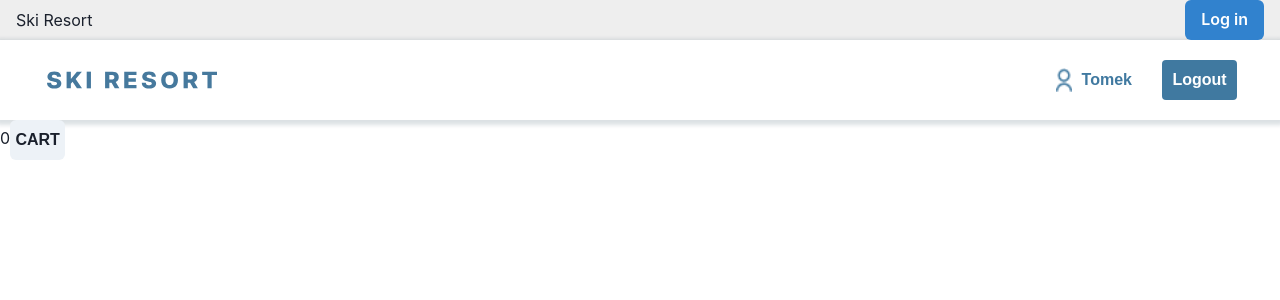
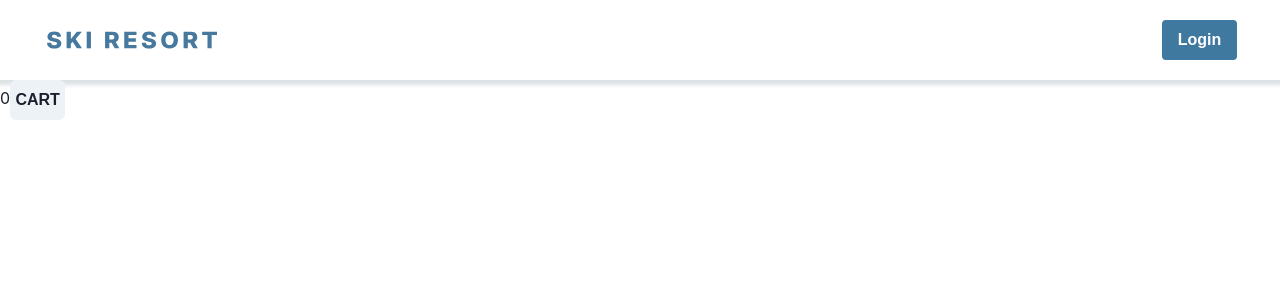
Before and after one commit to Ski-Curort/ski-curort, a React (Create React App) app in the folder frontend/: page /resort in a window 1280 px wide. Shown: the top 300 px of the page. Built offline with nearby package versions, Linux system fonts and the light colour scheme.

Commit message:
nav bar integrated with login

```diff
--- a/frontend/src/App.tsx
+++ b/frontend/src/App.tsx
@@ -1,18 +1,16 @@
-import React, {createContext, useState} from 'react';
-import './App.css';
-import logo from "./logo.svg";
-import {BrowserRouter, Route, Routes} from "react-router-dom";
+import React, { createContext, useState } from "react";
+import "./App.css";
+import { BrowserRouter, Route, Routes } from "react-router-dom";
 import { Wrapper } from "./components/Wrapper/Wrapper";
-import {StartPage} from "./components/StartPage";
-import {Cart} from "./components/Cart";
-import {Resort} from "./components/Resort";
-import {ChakraProvider, ListItem} from "@chakra-ui/react";
-import {ResortData} from "./models/resorts"
-import {UserData} from "./models/user";
-import {RoleEnum} from "./models/roleEnum";
-import {Confirmation} from "./components/Confirmation";
-import {BillData} from "./models/bill";
-import { LogInPage } from "./LoginPage/LogInPage";
+import { StartPage } from "./components/StartPage";
+import { Cart } from "./components/Cart";
+import { Resort } from "./components/Resort";
+import { ChakraProvider, ListItem } from "@chakra-ui/react";
+import { ResortData } from "./models/resorts";
+import { UserData } from "./models/user";
+import { RoleEnum } from "./models/roleEnum";
+import { Confirmation } from "./components/Confirmation";
+import { BillData } from "./models/bill";
 import { RedirectHandler } from "./components/RedirectHandler";
 import { Profile } from "./components/Profile/Profile";
 import { AppContextProvider } from "./context/AppContext";
@@ -24,108 +22,137 @@ interface DataContext {
   resortDataModifier: (value: ResortData) => void;
   userData: UserData;
   userDataModifier: (value: UserData) => void;
-    isChanged:boolean
-    isChangeModifier: (value: boolean)=>void;
+  isChanged: boolean;
+  isChangeModifier: (value: boolean) => void;
   billData: BillData;
-    billDataModifier: (value: BillData) =>void;
+  billDataModifier: (value: BillData) => void;
 }
 
 export const DataContext = createContext<DataContext>({
   resortData: {
-        curortAdress: "", curortName: "", curortPhonenumber: 0, currortEmail: "", id: 0,
-    },
-    userDataModifier: (value: UserData) => {
-    },
-
-    userData: {userId: 1, userName: "", userRole: RoleEnum.admin},
-    resortDataModifier: (value: ResortData) => {
-    },
-    isChanged: false,
-    isChangeModifier:(value: boolean)=>{},
-    billData:{
-
-        id: 0,
-        totalCost: 0,
-        creationData: "",
-        curort: {
-            curortAdress: "", curortName: "", curortPhonenumber: 0, currortEmail: "", id: 0,
-        },
-        itemList: [{item:{
-            itemId:0,
-            equipmentType:"",
-            brand:"",
-            totalPrice:0,
-            amount:0}}]
-
-    },
-    billDataModifier:(value: BillData)=> {}
-
-
-});
-
-function App() {
-    const [resortData, setResortData] = useState<ResortData>({
-
     curortAdress: "",
     curortName: "",
     curortPhonenumber: 0,
     currortEmail: "",
     id: 0,
+  },
+  userDataModifier: (value: UserData) => {},
 
-    },);
-    const resortDataModifier = (value: ResortData) => {
-        setResortData(value);
-    };
-    const [userData, setUserData] = useState<UserData>({userId: 1, userName: "Tomek", userRole: RoleEnum.admin},);
-    const userDataModifier = (value: UserData) => {
-        setUserData(value)
-    }
-    const [isChanged, setIsChange] = useState<boolean>(false);
-    const isChangeModifier=(value:boolean)=>{setIsChange(value)}
-const [billData, setBillData]=useState<BillData>({
-
+  userData: { userId: 1, userName: "", userRole: RoleEnum.admin },
+  resortDataModifier: (value: ResortData) => {},
+  isChanged: false,
+  isChangeModifier: (value: boolean) => {},
+  billData: {
     id: 0,
     totalCost: 0,
     creationData: "",
     curort: {
-        curortAdress: "", curortName: "", curortPhonenumber: 0, currortEmail: "", id: 0,
+      curortAdress: "",
+      curortName: "",
+      curortPhonenumber: 0,
+      currortEmail: "",
+      id: 0,
     },
-    itemList: [{item:{
-            itemId:0,
-            equipmentType:"",
-            brand:"",
-            totalPrice:0,
-            amount:0}}]
+    itemList: [
+      {
+        item: {
+          itemId: 0,
+          equipmentType: "",
+          brand: "",
+          totalPrice: 0,
+          amount: 0,
+        },
+      },
+    ],
+  },
+  billDataModifier: (value: BillData) => {},
+});
 
+function App() {
+  const [resortData, setResortData] = useState<ResortData>({
+    curortAdress: "",
+    curortName: "",
+    curortPhonenumber: 0,
+    currortEmail: "",
+    id: 0,
   });
-    const billDataModifier=(value: BillData)=>(setBillData(value))
+  const resortDataModifier = (value: ResortData) => {
+    setResortData(value);
+  };
+  const [userData, setUserData] = useState<UserData>({
+    userId: 1,
+    userName: "Tomek",
+    userRole: RoleEnum.admin,
+  });
+  const userDataModifier = (value: UserData) => {
+    setUserData(value);
+  };
+  const [isChanged, setIsChange] = useState<boolean>(false);
+  const isChangeModifier = (value: boolean) => {
+    setIsChange(value);
+  };
+  const [billData, setBillData] = useState<BillData>({
+    id: 0,
+    totalCost: 0,
+    creationData: "",
+    curort: {
+      curortAdress: "",
+      curortName: "",
+      curortPhonenumber: 0,
+      currortEmail: "",
+      id: 0,
+    },
+    itemList: [
+      {
+        item: {
+          itemId: 0,
+          equipmentType: "",
+          brand: "",
+          totalPrice: 0,
+          amount: 0,
+        },
+      },
+    ],
+  });
+  const billDataModifier = (value: BillData) => setBillData(value);
 
   return (
     <AppContextProvider>
-          <DataContext.Provider value={{
+      <DataContext.Provider
+        value={{
           resortData: resortData,
           resortDataModifier: resortDataModifier,
           userData: userData,
           userDataModifier: userDataModifier,
-              isChanged:isChanged,
-              isChangeModifier:isChangeModifier,
+          isChanged: isChanged,
+          isChangeModifier: isChangeModifier,
           billData: billData,
-              billDataModifier: billDataModifier
-          }}>
+          billDataModifier: billDataModifier,
+        }}
+      >
         <ChakraProvider>
           <BrowserRouter>
             <Routes>
               <Route path="/" element={<Wrapper />}>
-                          <Route path="/" element={<StartPage/>}></Route>
-                          <Route path="/resort" element={<Resort/>}></Route>
-                          <Route path="/cart" element={<Cart/>}></Route>
-                          <Route path="/confirmation" element={<Confirmation/>}></Route>
+                <Route path="/" element={<StartPage />}></Route>
+                <Route path="/resort" element={<Resort />}></Route>
+                <Route path="/cart" element={<Cart />}></Route>
+                <Route path="/confirmation" element={<Confirmation />}></Route>
                 <Route index element={<StartPage />}></Route>
-                          <Route path="/login" element={<LogInPage />}></Route>
                 <Route path="/profile" element={<Profile />}></Route>
               </Route>
-                        <Route path="/adminpanel" element={<ProtectedRoute><AdminPanel /></ProtectedRoute>}></Route>
-                        <Route path="/oauth2/redirect" element={<RedirectHandler />}></Route>
+              <Route
+                path="/adminpanel"
+                element={
+                  <ProtectedRoute>
+                    <AdminPanel />
+                  </ProtectedRoute>
+                }
+              ></Route>
+              <Route
+                path="/oauth2/redirect"
+                element={<RedirectHandler />}
+              ></Route>
             </Routes>
           </BrowserRouter>
         </ChakraProvider>
--- a/frontend/src/LoginPage/LogInPage.tsx
+++ /dev/null
@@ -1,14 +0,0 @@
-import { GOOGLE_AUTH_URL } from "../constants";
-
-export const LogInPage = () => {
-  const onLogin = () => {
-    window.location.href = GOOGLE_AUTH_URL;
-  };
-
-  return (
-    <div>
-      {process.env.REACT_APP_KEY}
-      <button onClick={onLogin}>Login with GOOGLE</button>
-    </div>
-  );
-};
--- a/frontend/src/components/Cart.tsx
+++ b/frontend/src/components/Cart.tsx
@@ -1,4 +1,4 @@
-import {NavBar} from "./navBar";
+
 import {
     Box,
     FormControl,
@@ -90,7 +90,6 @@ export const Cart = () => {
 
     return (
         <Box>
-            <NavBar/>
             <Box display={"flex"} justifyContent={"center"} flexDirection={"column"} alignItems={"center"}>
                 <p className={"summary"}>Summary:</p>
 
--- a/frontend/src/components/RedirectHandler.tsx
+++ b/frontend/src/components/RedirectHandler.tsx
@@ -9,8 +9,7 @@ export const RedirectHandler = () => {
 
   if(token){
     localStorage.setItem(ACCESS_TOKEN, token);
-    return <Navigate to={"/profile"} />
   }
 
-  return <Navigate to={"/login"}/>;
+  return <Navigate to={"/"}/>;
 };
--- a/frontend/src/components/Resort.tsx
+++ b/frontend/src/components/Resort.tsx
@@ -2,7 +2,7 @@ import {DataContext} from "../App";
 import {useContext} from "react";
 import {useNavigate} from "react-router-dom";
 import {Box, Button} from "@chakra-ui/react";
-import {NavBar} from "./navBar";
+
 
 
 export const Resort=()=> {
@@ -10,7 +10,6 @@ export const Resort=()=> {
     const context = useContext(DataContext);
     const navigate = useNavigate()
     return (<Box>
-            <NavBar/>
             <Box>
                 {context.resortData.id}
                 <Button className={"signButton"} onClick={() => navigate("/cart")}>CART</Button>
--- a/frontend/src/components/StartPage.tsx
+++ b/frontend/src/components/StartPage.tsx
@@ -36,7 +36,6 @@ export const StartPage = () => {
 
     const navigate = useNavigate()
     return (<Box className={"background"} display="flex" flexDirection={"column"} alignContent={"center"}>
-            <NavBar/>
             <Box display={"flex"} flexDirection={"column"} alignItems={"center"}
                  justifyItems={"center"} justifyContent={"center"} height='100%'>
                 <Stack maxWidth='557px' minWidth='557px' marginRight='51%' marginLeft='11%'>
--- a/frontend/src/components/Wrapper/Wrapper.tsx
+++ b/frontend/src/components/Wrapper/Wrapper.tsx
@@ -1,11 +1,13 @@
-import { Button, useToast } from "@chakra-ui/react";
+import { Box, useToast } from "@chakra-ui/react";
 import { useCallback, useEffect } from "react";
 import { Outlet, Link, useNavigate } from "react-router-dom";
 import { UserApi } from "../../api/UserApi";
-import { ACCESS_TOKEN } from "../../constants";
+import { ACCESS_TOKEN, GOOGLE_AUTH_URL } from "../../constants";
 import useAppContext from "../../hooks/useAppContext";
 import useAxios from "../../hooks/userAxios";
 import "./Wrapper.css";
+import Logo from "../../files/logo.svg";
+import Person from "../../files/Vector (2).png";
 
 export const Wrapper = () => {
   const axios = useAxios();
@@ -41,27 +43,57 @@ export const Wrapper = () => {
   };
 
   const onLogin = () => {
-    navigate("/login");
+    window.location.href = GOOGLE_AUTH_URL;
   };
 
   return (
     <div className="container">
-      <div className="menu-wraper">
-        <Link to={"/"}>Ski Resort</Link>
-        {!context.currentUser ? (
-          <Button onClick={onLogin} colorScheme={"blue"}>
-            Log in
-          </Button>
-        ) : (
-          <div className="nav-logged">
-            <span>Logged as:{" "}
-            <Link to="/profile"> {context.currentUser.displayName}</Link></span>
-            <Button onClick={onLogout} colorScheme={"blue"}>
-              Logout
-            </Button>
-          </div>
-        )}
-      </div>
+      <Box className={"navBar"}>
+        <Link to={"/"}>
+          <img className={"logo"} src={Logo} alt="logo"></img>
+        </Link>
+
+        <Box
+          display={"flex"}
+          flexDirection={"row"}
+          alignItems={"center"}
+          justifyContent={"center"}
+        >
+          {!context.currentUser ? (
+            <Box
+              display={"flex"}
+              flexDirection={"row"}
+              alignItems={"center"}
+              justifyContent={"center"}
+            >
+              {/* <button className={"signButton"}>Singup</button> */}
+              <button onClick={onLogin} className={"button"}>
+                Login
+              </button>
+              <Box marginRight="43px"></Box>
+            </Box>
+          ) : (
+            <Box
+              display={"flex"}
+              flexDirection={"row"}
+              alignItems={"center"}
+              justifyContent={"center"}
+            >
+              <Box display="flex" flexDirection={"row"}>
+                <img alt={"Person Icon"} src={Person} width="16px" />
+                <p className={"person"}>
+                  {" "}
+                  <Link to="/profile"> {context.currentUser.displayName}</Link>
+                </p>
+              </Box>
+              <button onClick={onLogout} className={"button"}>
+                Logout
+              </button>
+              <Box marginRight="43px"></Box>
+            </Box>
+          )}
+        </Box>
+      </Box>
       <Outlet />
     </div>
   );
```
Also changed, not shown: frontend/src/components/navBar.tsx (+36 -23 lines). Lines whose indentation alone changed are shown as unchanged.
